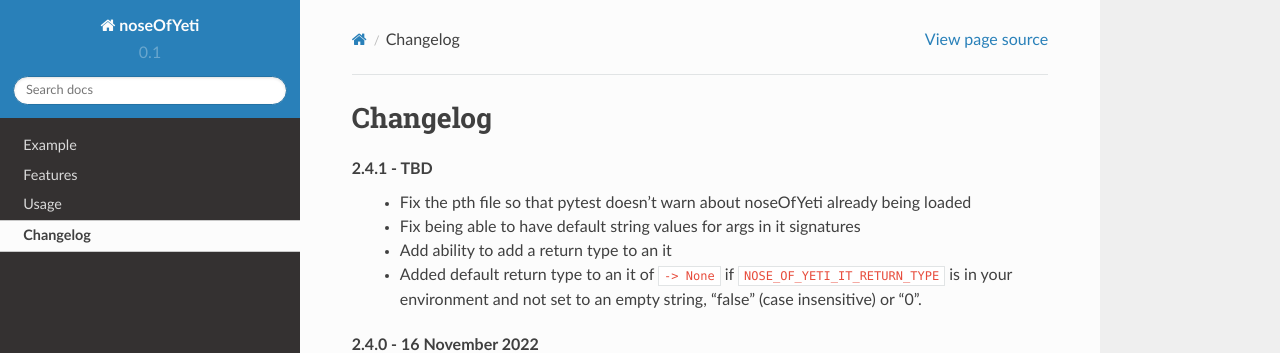
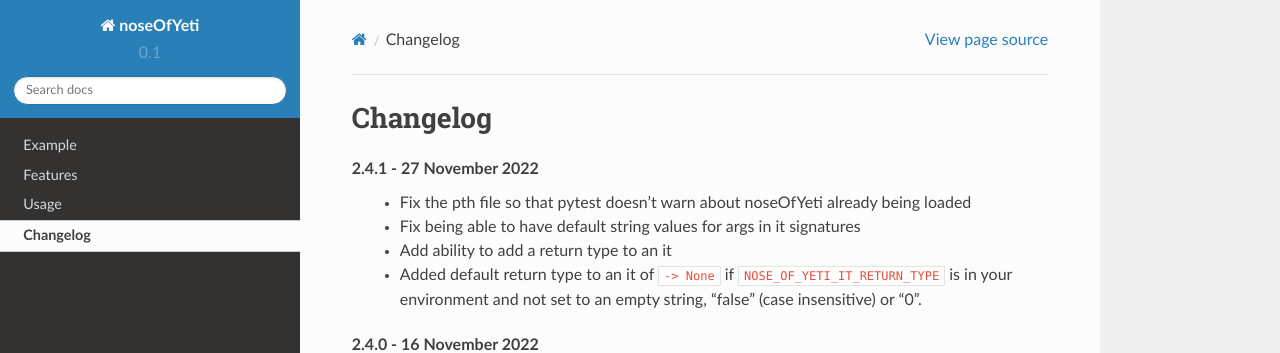
Before and after one commit to delfick/nose-of-yeti, a Sphinx documentation site: the page built from docs/api/changelog.rst, in a window 1280 px wide and 900 px high. Shown: the top 353 px of the window. Built offline with Sphinx 7.4.7 and the Read the Docs theme 2.0.0, drawn with Linux system fonts in a browser that asks for light colours.

```diff
--- a/docs/api/changelog.rst
+++ b/docs/api/changelog.rst
@@ -5,7 +5,7 @@ Changelog
 
 .. _release-2.4.1:
 
-2.4.1 - TBD
+2.4.1 - 27 November 2022
     * Fix the pth file so that pytest doesn't warn about noseOfYeti already
       being loaded
     * Fix being able to have default string values for args in it signatures
--- a/noseOfYeti/__init__.py
+++ b/noseOfYeti/__init__.py
@@ -1 +1 @@
-VERSION = "2.4.0"
+VERSION = "2.4.1"
```
